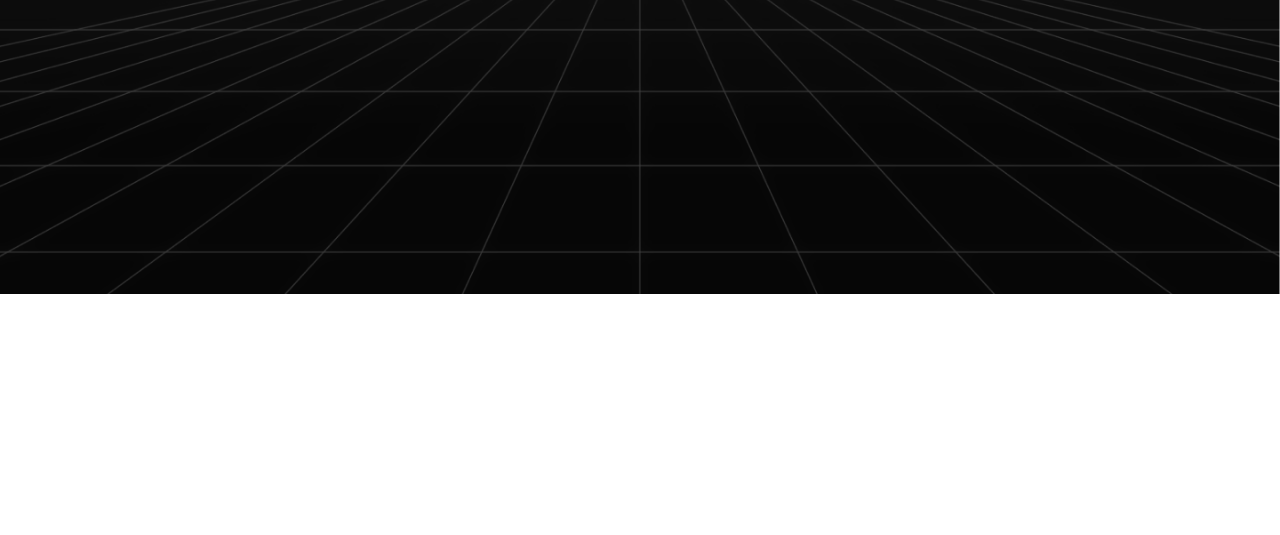
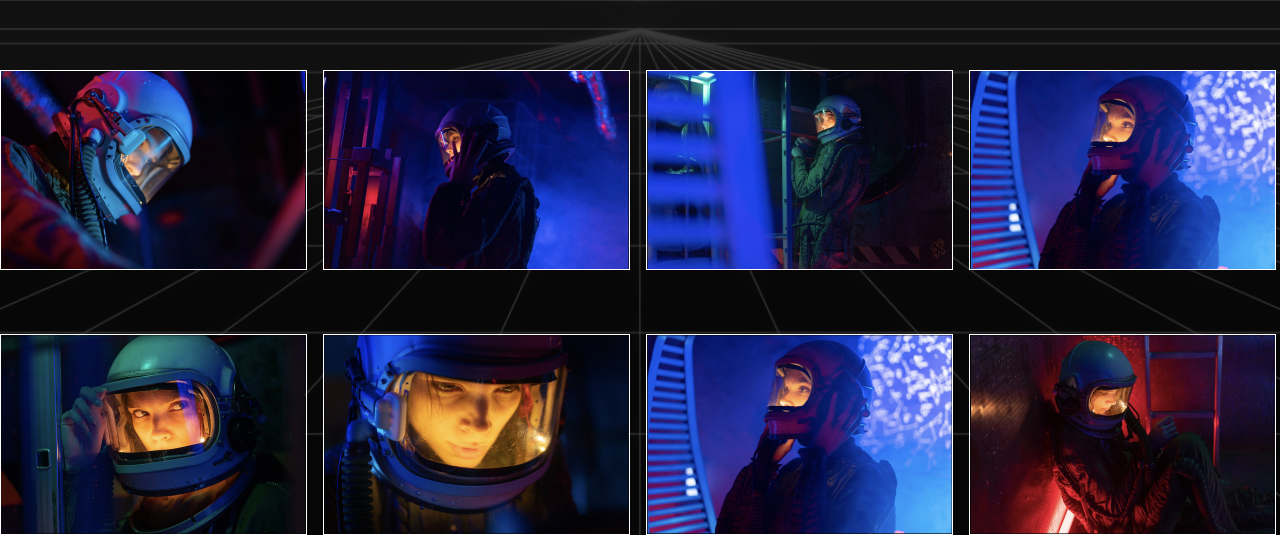
Before and after one commit to EwertonSolitto/Rocket-NFTs, a React (Create React App) app: page / in a window 1280 px wide. Shown: the part 506-1041 px from the top of the page. Before the commit the page ends 800 px from the top, so only its background shows below. Built offline with nearby package versions, Linux system fonts and the light colour scheme.

Commit message:
Gallery section made

```diff
--- a/src/components/Main.tsx
+++ b/src/components/Main.tsx
@@ -1,9 +1,12 @@
+import Gallery from "./gallery/Gallery"
+
 const groupAvatars = require('../assets/group-avatars.png')
 const badge = require('../assets/badge.svg').default
 
 export default function Main () {
   return (
-    <main className="main grid gap-10 text-white max-w-7xl pt-24">
+    <main className="max-w-7xl pt-24">
+        <div className="main grid gap-10 text-white">
         <div className="flex">
           <div className="w-96">
             <p className="text-lg pb-14 pt-2">
@@ -24,6 +27,8 @@ export default function Main () {
         <div className="flex items-center justify-end">
           <img src={badge} alt="Medalha Explore a Arte" width={200} height={200}/>
         </div>
+      </div>
+        <Gallery />
     </main>
   )
 }
--- /dev/null
+++ b/src/components/gallery/Gallery.tsx
@@ -0,0 +1,28 @@
+import GalleryImage from "./GalleryImage";
+const photo1 = require('../../assets/galeria-1.png')
+const photo2 = require('../../assets/galeria-2.png')
+const photo3 = require('../../assets/galeria-3.png')
+const photo4 = require('../../assets/galeria-4.png')
+const photo5 = require('../../assets/galeria-5.png')
+const photo6 = require('../../assets/galeria-6.png')
+const photo7 = require('../../assets/galeria-7.png')
+const photo8 = require('../../assets/galeria-8.png')
+
+export default function Gallery() {
+  return (
+    <div className="gallery flex flex-col gap-16 pt-24">
+      <div className="flex gap-4">
+        <GalleryImage src={photo1} alt="Foto 1"/>
+        <GalleryImage src={photo2} alt="Foto 2"/>
+        <GalleryImage src={photo3} alt="Foto 3"/>
+        <GalleryImage src={photo4} alt="Foto 4"/>
+      </div>
+      <div className="flex gap-4">
+        <GalleryImage src={photo5} alt="Foto 5"/>
+        <GalleryImage src={photo6} alt="Foto 6"/>
+        <GalleryImage src={photo7} alt="Foto 7"/>
+        <GalleryImage src={photo8} alt="Foto 8"/>
+      </div>
+    </div>
+  )
+}
--- /dev/null
+++ b/src/components/gallery/GalleryImage.tsx
@@ -0,0 +1,5 @@
+export default function GalleryImage (props: any) {
+  return (
+    <img src={props.src} alt={props.alt} className="border border-white"/>
+  )
+}
```
Also changed, not shown: src/dist/index.css. Lines whose indentation alone changed are shown as unchanged.
